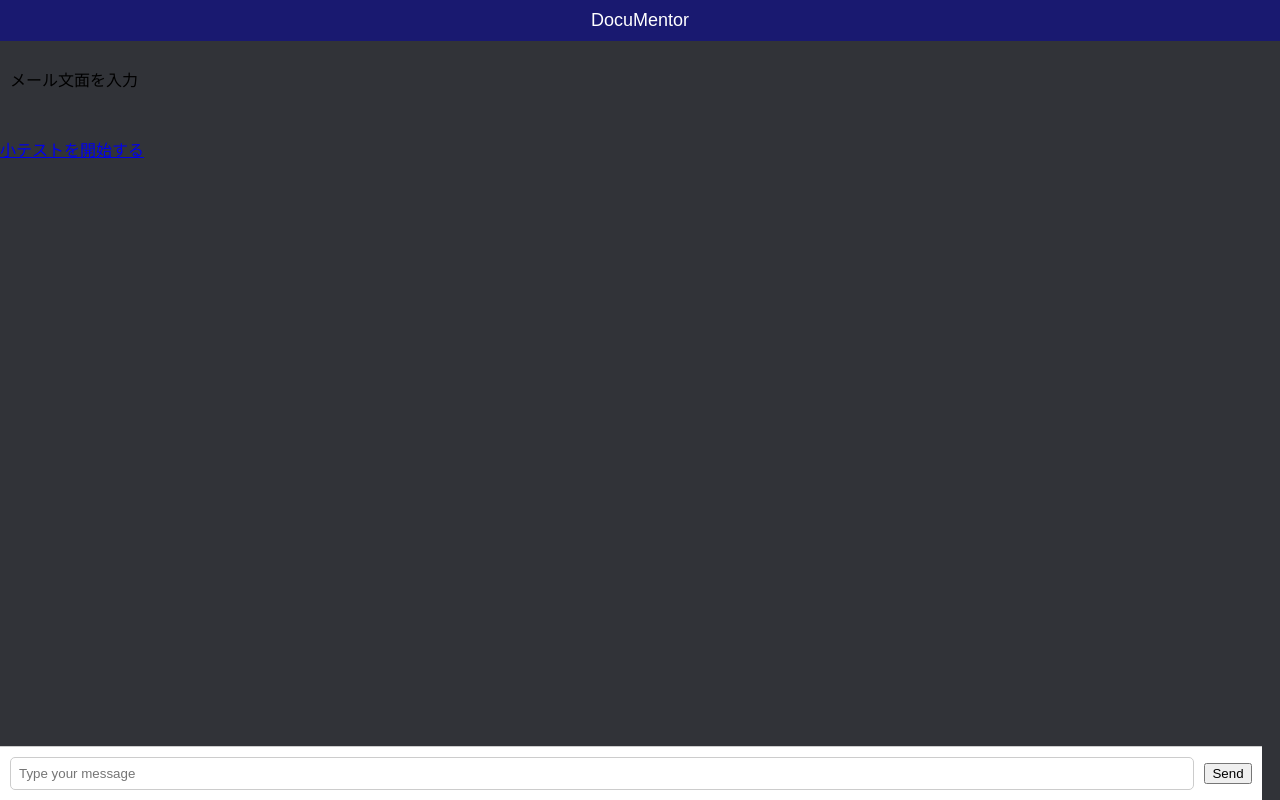
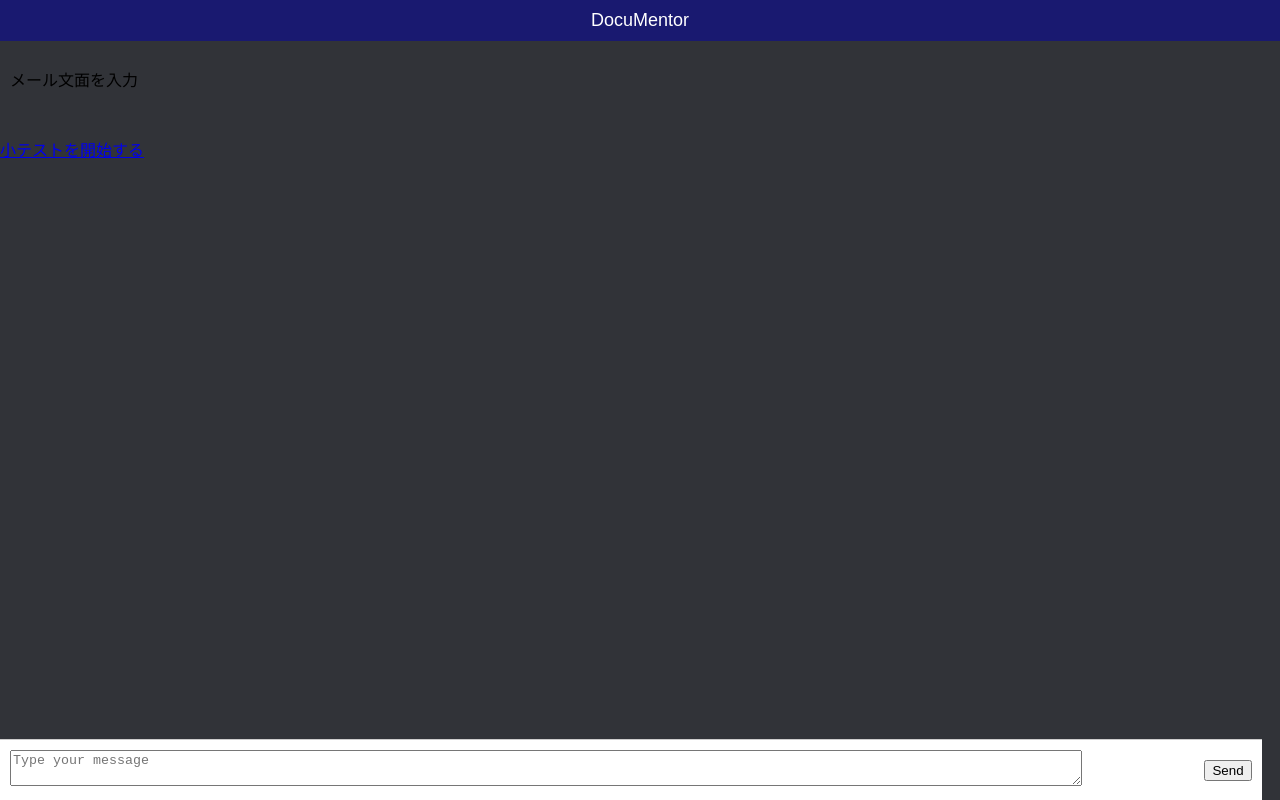
Before and after one commit to ut-code/DocuMentor, a website: page static/analysis/index.html in a window 1280 px wide. Drawn offline with Linux system fonts and the light colour scheme.

Commit message:
改行できるように

```diff
--- a/static/analysis/index.html
+++ b/static/analysis/index.html
@@ -19,7 +19,7 @@
       <div id="result"></div>
       <div class="chat-area">
         <div class="input-group">
-          <input type="text" id="message-input" placeholder="Type your message" />
+          <textarea type="text" id="message-input" placeholder="Type your message" ></textarea>
         </div>
         <button id="send-button">Send</button>
       </div>
--- a/static/analysis/style.css
+++ b/static/analysis/style.css
@@ -153,7 +153,9 @@ body {
     flex: 1;
     margin-right: 10px;
   }
-
+  textarea{
+    width:90%;
+  }
   .input-group input {
     width: 100%;
     padding: 8px;
```
